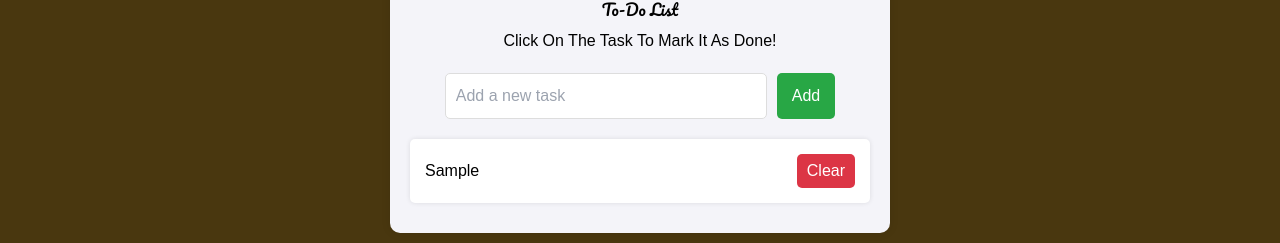
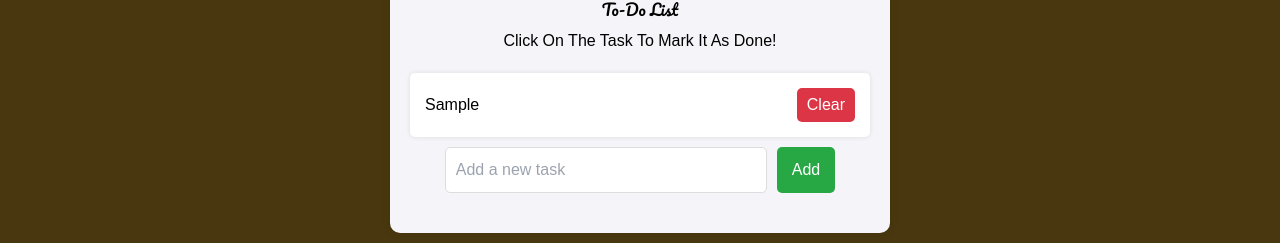
Before and after one commit to EmalinMatthews/my-practice-portfolio, a React (Create React App) app: page /ToDoPage in a window 1280 px wide. Both pictures are taken after typing "Sample" into the empty fields and a click on the button "Add". Shown: the part 557-800 px from the top of the page. Built offline with nearby package versions, Linux system fonts and the light colour scheme.

Commit message:
text input box moved to below task list

```diff
--- a/src/components/ToDo.jsx
+++ b/src/components/ToDo.jsx
@@ -1,15 +1,13 @@
-import React, { useState } from 'react';
-
-
+import React, { useState } from "react";
 
 function ToDo() {
   const [tasks, setTasks] = useState([]);
-  const [input, setInput] = useState('');
+  const [input, setInput] = useState("");
 
   const addTask = () => {
     if (input.trim()) {
       setTasks([...tasks, { text: input, completed: false }]);
-      setInput('');
+      setInput("");
     }
   };
 
@@ -25,48 +23,53 @@ function ToDo() {
     setTasks(newTasks);
   };
 
+  const taskRef = React.useRef(null);
+
   return (
-
-    <section className="bg-secondary text-black py-28"  id="about">
+    <section className="bg-secondary text-black py-28" id="about">
       <h1 className="text-center text-8xl">Have A Great Day!</h1>
       <div className="app">
-
         <header className="header">
-
-      <iframe width="460" height="220" src="https://www.youtube.com/embed/HQwLPhE2zys"
+          <iframe
+            width="460"
+            height="220"
+            src="https://www.youtube.com/embed/HQwLPhE2zys"
             title="90&#39;s Lofi City 🔥Retro Tokyo Lofi 🌃 Lo fi Beats To Sleep,
-            Relax  [lofi hiphop mix]" frameborder="0" allow="accelerometer; autoplay;
+            Relax  [lofi hiphop mix]"
+            frameborder="0"
+            allow="accelerometer; autoplay;
             clipboard-write; encrypted-media; gyroscope; picture-in-picture; web-share"
-             referrerpolicy="strict-origin-when-cross-origin" allowfullscreen >
-      </iframe>
+            referrerpolicy="strict-origin-when-cross-origin"
+            allowfullscreen
+          ></iframe>
 
           <h1 className="mt-2">To-Do List</h1>
           <p className="mt-2">Click On The Task To Mark It As Done!</p>
         </header>
 
-      <div className="input-container">
+        <ul className="task-list">
+          {tasks.map((task, index) => (
+            <li
+              key={index}
+              className={task.completed ? "task completed" : "task"}
+            >
+              <span onClick={() => toggleTask(index)}>{task.text}</span>
+              <button onClick={() => deleteTask(index)}>Clear</button>
+            </li>
+          ))}
+        </ul>
+        <div className={`input-container`} ref={taskRef}>
           <input
             type="text"
             value={input}
             onChange={(e) => setInput(e.target.value)}
             onKeyDown={(e) => {
-            if (e.key === "Enter")
-                addTask();
+              if (e.key === "Enter") addTask();
             }}
             placeholder="Add a new task"
           />
           <button onClick={addTask}>Add</button>
         </div>
-
-      <ul className="task-list">
-        {tasks.map((task, index) => (
-          <li key={index} className={task.completed ? 'task completed' : 'task'}>
-            <span onClick={() => toggleTask(index)}>{task.text}</span>
-            <button onClick={() => deleteTask(index)}>Clear</button>
-          </li>
-        ))}
-      </ul>
-
       </div>
     </section>
   );
```
Lines whose indentation alone changed are shown as unchanged.
